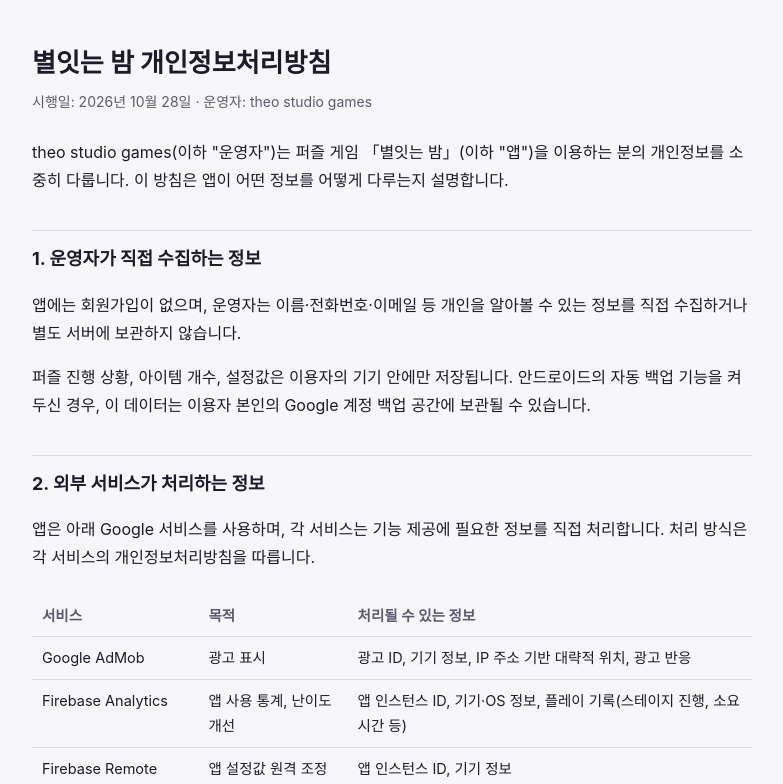
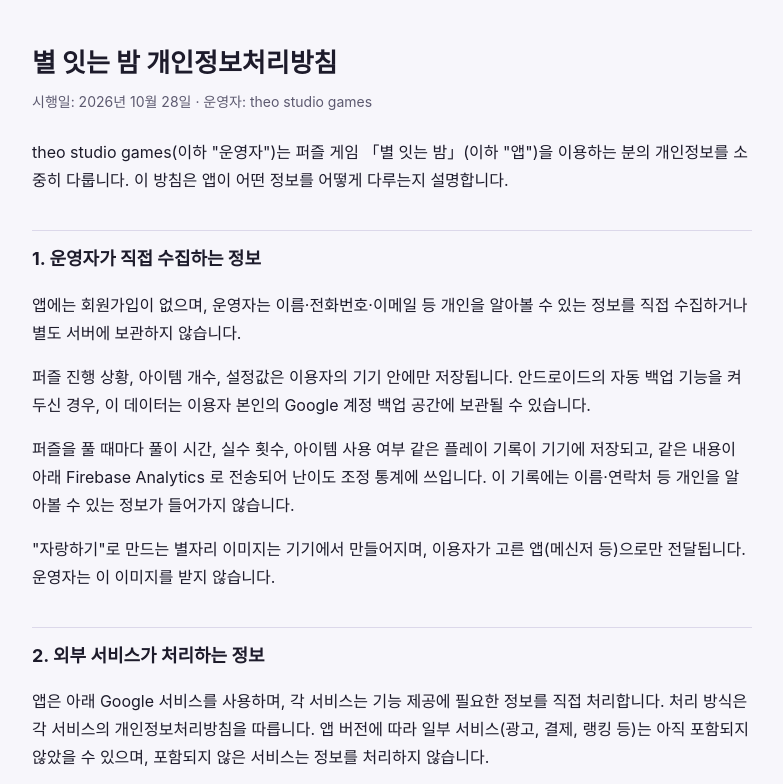
Before and after one commit to theo-studio/theo-studio.github.io, a plain HTML site: page starnight/privacy/index.html in a window 1280 px wide. Shown: the top 784 px of the page, without its empty margins (248-1031 px from the left). Drawn offline with Linux system fonts and the light colour scheme.

Commit message:
별 잇는 밤으로 이름 표기 변경, 개인정보처리방침에 플레이 기록·자랑하기·버전별 서비스 안내 추가

```diff
--- a/starnight/privacy/index.html
+++ b/starnight/privacy/index.html
@@ -3,7 +3,7 @@
 <head>
 <meta charset="utf-8">
 <meta name="viewport" content="width=device-width, initial-scale=1">
-<title>별잇는 밤 개인정보처리방침</title>
+<title>별 잇는 밤 개인정보처리방침</title>
 <style>
   :root { --bg: #f7f6fb; --fg: #1d1b2b; --muted: #5d5a70; --line: #dcd8ea; --accent: #3f4fb0; }
   @media (prefers-color-scheme: dark) {
@@ -24,17 +24,19 @@
 </head>
 <body>
 <main>
-  <h1>별잇는 밤 개인정보처리방침</h1>
+  <h1>별 잇는 밤 개인정보처리방침</h1>
   <p class="meta">시행일: 2026년 10월 28일 · 운영자: theo studio games</p>
 
-  <p>theo studio games(이하 "운영자")는 퍼즐 게임 「별잇는 밤」(이하 "앱")을 이용하는 분의 개인정보를 소중히 다룹니다. 이 방침은 앱이 어떤 정보를 어떻게 다루는지 설명합니다.</p>
+  <p>theo studio games(이하 "운영자")는 퍼즐 게임 「별 잇는 밤」(이하 "앱")을 이용하는 분의 개인정보를 소중히 다룹니다. 이 방침은 앱이 어떤 정보를 어떻게 다루는지 설명합니다.</p>
 
   <h2>1. 운영자가 직접 수집하는 정보</h2>
   <p>앱에는 회원가입이 없으며, 운영자는 이름·전화번호·이메일 등 개인을 알아볼 수 있는 정보를 직접 수집하거나 별도 서버에 보관하지 않습니다.</p>
   <p>퍼즐 진행 상황, 아이템 개수, 설정값은 이용자의 기기 안에만 저장됩니다. 안드로이드의 자동 백업 기능을 켜 두신 경우, 이 데이터는 이용자 본인의 Google 계정 백업 공간에 보관될 수 있습니다.</p>
+  <p>퍼즐을 풀 때마다 풀이 시간, 실수 횟수, 아이템 사용 여부 같은 플레이 기록이 기기에 저장되고, 같은 내용이 아래 Firebase Analytics 로 전송되어 난이도 조정 통계에 쓰입니다. 이 기록에는 이름·연락처 등 개인을 알아볼 수 있는 정보가 들어가지 않습니다.</p>
+  <p>"자랑하기"로 만드는 별자리 이미지는 기기에서 만들어지며, 이용자가 고른 앱(메신저 등)으로만 전달됩니다. 운영자는 이 이미지를 받지 않습니다.</p>
 
   <h2>2. 외부 서비스가 처리하는 정보</h2>
-  <p>앱은 아래 Google 서비스를 사용하며, 각 서비스는 기능 제공에 필요한 정보를 직접 처리합니다. 처리 방식은 각 서비스의 개인정보처리방침을 따릅니다.</p>
+  <p>앱은 아래 Google 서비스를 사용하며, 각 서비스는 기능 제공에 필요한 정보를 직접 처리합니다. 처리 방식은 각 서비스의 개인정보처리방침을 따릅니다. 앱 버전에 따라 일부 서비스(광고, 결제, 랭킹 등)는 아직 포함되지 않았을 수 있으며, 포함되지 않은 서비스는 정보를 처리하지 않습니다.</p>
   <div class="wrap">
   <table>
     <thead><tr><th>서비스</th><th>목적</th><th>처리될 수 있는 정보</th></tr></thead>
```
Also changed, not shown: index.html (+1 -1 lines).
